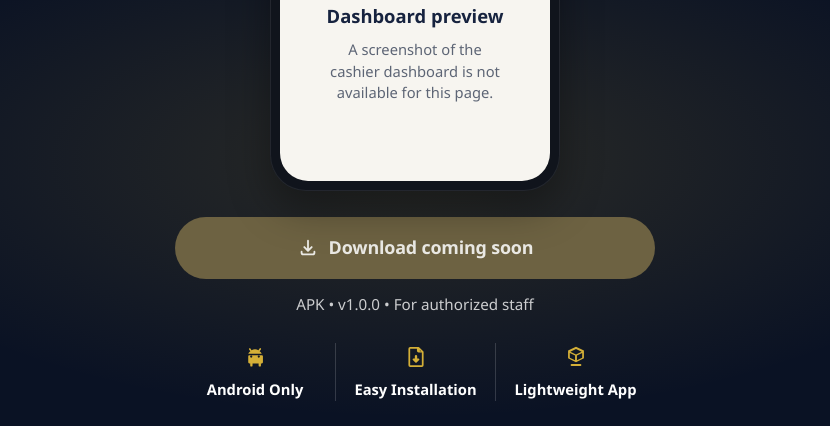
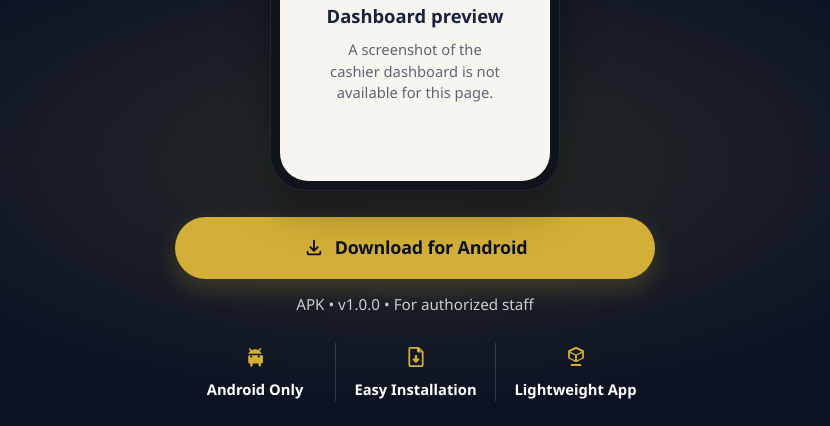
Before and after one commit to Eric21111/golden-ribbons-download-page, a plain HTML site: page download-site/index.html in a window 1280 px wide. Shown: the part 619-1045 px from the top of the page, without its empty margins (225-1055 px from the left). Drawn offline with Linux system fonts and the light colour scheme; no server answers.

Commit message:
Point the download button at the verified APK link.
The site no longer looks for a local APK file, which was turning the hosted button off.

Co-authored-by: Cursor <cursoragent@cursor.com>

```diff
--- a/download-site/index.html
+++ b/download-site/index.html
@@ -56,17 +56,15 @@
       </section>
 
       <!--
-        Download destination: downloads/GoldenRibbons.apk
-        Replace that file to publish a new verified APK. Keep this href.
-        Verified source: Expo build 57ea1a4e-bd7f-447e-b5a2-f0b8663b823a
+        Direct APK link for Expo build 57ea1a4e-bd7f-447e-b5a2-f0b8663b823a.
+        This is the artifact URL, not the build-details page.
         versionName 1.0.0, package com.anonymous.goldenribbon
       -->
       <section class="download-block" aria-label="Download">
         <a
           id="download-link"
           class="download-button"
-          href="downloads/GoldenRibbons.apk"
-          download="GoldenRibbons.apk"
+          href="https://expo.dev/artifacts/eas/o3ieydPWX7cA4tRdAt9ArNJ9-HzZePsT_IublEPZdDg.apk"
         >
           <svg viewBox="0 0 24 24" aria-hidden="true" focusable="false">
             <path
@@ -127,6 +125,5 @@
         <p>Golden Ribbons • For authorized staff</p>
       </footer>
     </main>
-    <script src="script.js"></script>
   </body>
 </html>
--- a/download-site/script.js
+++ /dev/null
@@ -1,49 +0,0 @@
-/**
- * The download button points at downloads/GoldenRibbons.apk.
- * To publish an update, replace that file and keep the same filename.
- * Change the version line in index.html only after the new APK's
- * versionName has been verified. See README.md.
- *
- * Current file:
- * Expo build 57ea1a4e-bd7f-447e-b5a2-f0b8663b823a
- * versionName 1.0.0
- * package com.anonymous.goldenribbon
- */
-(function () {
-  var link = document.getElementById("download-link");
-  if (!link) return;
-
-  var label = link.querySelector("[data-download-label]");
-
-  function showUnavailable() {
-    link.removeAttribute("href");
-    link.removeAttribute("download");
-    link.setAttribute("role", "button");
-    link.setAttribute("aria-disabled", "true");
-    link.classList.add("is-disabled");
-    if (label) label.textContent = "Download coming soon";
-    link.addEventListener("click", function (event) {
-      event.preventDefault();
-    });
-  }
-
-  var params = new URLSearchParams(window.location.search);
-  if (params.get("apk") === "unavailable") {
-    showUnavailable();
-    return;
-  }
-
-  var target = link.getAttribute("href");
-  if (!target) {
-    showUnavailable();
-    return;
-  }
-
-  fetch(target, { method: "HEAD" })
-    .then(function (response) {
-      if (!response.ok) showUnavailable();
-    })
-    .catch(function () {
-      /* A failed check must not hide a file the browser can still download. */
-    });
-})();
```
Also changed, not shown: 2 other files.
